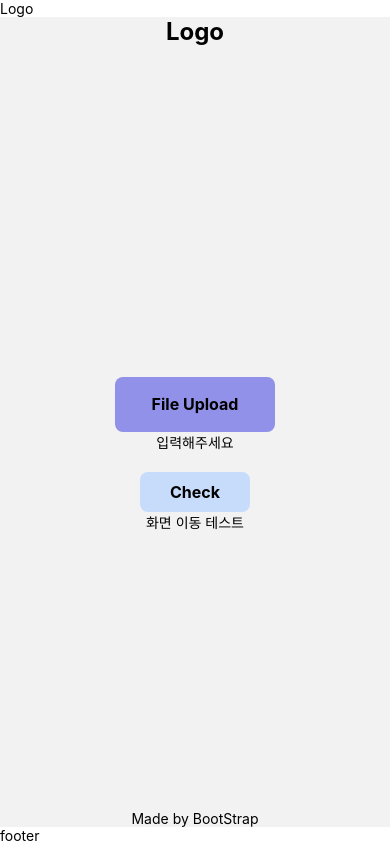
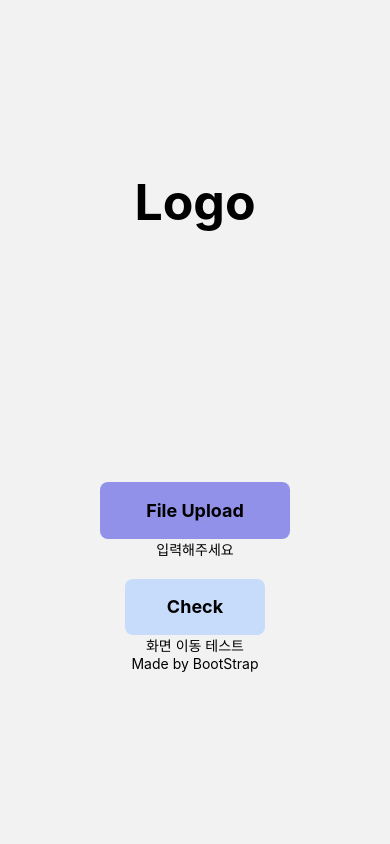
Before and after one commit to simple0710/React-Native-MBTI-Project, a React Native app: screen /Home in a window 390 px wide. Built offline with nearby package versions, Linux system fonts and the light colour scheme.

Commit message:
graph, main
graph add, main page place update

```diff
--- a/component/App.js
+++ b/component/App.js
@@ -6,16 +6,17 @@ import { NavigationContainer } from "@react-navigation/native";
 import { createNativeStackNavigator } from "@react-navigation/native-stack";
 import HomeScreen from "./HomeScreen";
 import ResultScreen from "./ResultScreen";
+import main from "./styles/main-s";
 
 const Stack = createNativeStackNavigator();
 
 function App() {
   return (
     <>
-      <NavigationContainer>
-        <View>
+      <NavigationContainer style={main.container}>
+        {/* <View >
           <Text>Logo</Text>
-        </View>
+        </View> */}
         <Stack.Navigator initialRouteName="Login">
           <Stack.Screen
             name="Home"
@@ -28,19 +29,9 @@ function App() {
             options={{ headerShown: false }}
           />
         </Stack.Navigator>
-        <View>
-          <Text>footer</Text>
-        </View>
       </NavigationContainer>
     </>
   );
 }
-const styles = StyleSheet.create({
-  container: {
-    alignItems: "center",
-    justifyContent: "center",
-    textAlign: "center",
-  },
-});
 
 export default App;
--- a/component/HomeScreen.js
+++ b/component/HomeScreen.js
@@ -1,7 +1,9 @@
 import React, { useState } from "react";
-import { StyleSheet, Text, View, TouchableOpacity } from "react-native";
+import { StyleSheet, Text, View, TouchableOpacity, Dimensions } from "react-native";
 import DocumentPicker from "react-native-document-picker";
 import axios from "axios";
+import text from "./styles/text-s";
+import button from "./styles/button-s";
 
 function HomeScreen({ navigation }) {
   const [testValue, setTestValue] = useState("");
@@ -98,7 +100,6 @@ function HomeScreen({ navigation }) {
         <View style={styles.maincontainer}>
           {/* 파일 업로드 */}
           <TouchableOpacity
-            title="File Upload"
             onPress={pickFile}
             style={StyleSheet.compose(styles.button, button.upload)}
           >
@@ -134,25 +135,22 @@ function HomeScreen({ navigation }) {
 // css
 const styles = StyleSheet.create({
   container: {
-    flex: 1,
     alignItems: "center",
     justifyContent: "center",
     textAlign: "center",
     height: "100%",
   },
   maincontainer: {
-    flex: 10,
     // margin: "auto",
     alignItems: "center",
     justifyContent: "center",
     textAlign: "center",
   },
   title: {
-    flex: 1,
+    marginBottom: 250,
     textAlign: "center",
-    fontSize: 24,
+    fontSize: 50,
     fontWeight: "bold",
-    marginBottom: 10,
   },
   button: {
     borderRadius: 8,
@@ -169,30 +167,4 @@ const view = StyleSheet.create({
   },
 });
 
-const text = StyleSheet.create({
-  upload: {
-    flex: 1,
-    textAlign: "center",
-    fontSize: 16,
-    fontWeight: "bold",
-  },
-  check: {
-    flex: 1,
-  },
-});
-const button = StyleSheet.create({
-  upload: {
-    height: 55,
-    width: 160,
-    backgroundColor: "#9191E9",
-  },
-  check: {
-    marginTop: 20,
-    height: 40,
-    width: 110,
-
-    backgroundColor: "#C7DBFB",
-  },
-});
-
 export default HomeScreen;
--- a/component/ResultScreen.js
+++ b/component/ResultScreen.js
@@ -1,12 +1,77 @@
 import React from "react";
-import { View, Text } from "react-native";
+import { StyleSheet, View, Text, Dimensions } from "react-native";
+import { BarChart, Chart} from "react-native-chart-kit";
+import main from "./styles/main-s";
 
 function ResultScreen() {
+  const data = {
+    labels: ['INFP', 'ISFP', 'INTP', 'ESFP', 'ENTP', 'ENTJ', 'INTP'],
+    datasets: [
+      {
+        data: [70, 10, 5, 5, 5, 4, 1],
+      },
+    ],
+    decimalPlaces: 0,
+
+  };
+
+
+  const chartConfig = {
+    backgroundGradientFrom: '#ffffff',
+    backgroundGradientTo: '#ffffff',
+    // backgroundGradient: "white",
+    decimalPlaces: 0, // 소수점 자릿수
+    color: (opacity = 1) => `rgba(26, 147, 111, ${opacity})`, // 막대 색상
+    labelColor: (opacity = 1) => `rgba(0, 0, 0, ${opacity})`, // 라벨 텍스트 색상
+    strokeWidth: 2, // 막대 두께
+    barPercentage: 0.5, // 막대 너비
+    withHorizontalLabels: false,
+  };
   return (
+    <>
+    <Text>Logo</Text>
+    <Text>result</Text>
+    <View style={main.container}>
+      <Text>▶Toggle</Text>
+      <BarChart
+        data={data}
+        width={Dimensions.get('window').width}
+        height={250}
+        chartConfig={chartConfig}
+        fromZero={true} // 0부터 시작
+        showBarTops={false} // 더 잘 보이게 하는 바 삭제
+        // withInnerLines= {false} // 점선 삭제
+        // withHorizontalLabels={false} // y 라벨 숨기기
+        showValuesOnTopOfBars={true} // 그래프 상단 퍼센트 표시
+        />
+    </View>
     <View>
-      <Text>Sign Up Screen</Text>
+      <Text>▶Toggle</Text>
+      <BarChart
+        data={data}
+        width={Dimensions.get('window').width}
+        height={250}
+        chartConfig={chartConfig}
+        fromZero={true} // 0부터 시작
+        showBarTops={false} // 더 잘 보이게 하는 바 삭제
+        // withInnerLines= {false} // 점선 삭제
+        // withHorizontalLabels={false} // y 라벨 숨기기
+        showValuesOnTopOfBars={true} // 그래프 상단 퍼센트 표시
+        />
     </View>
+
+
+    </>
+
   );
 }
 
+const styles = StyleSheet.create({
+  container: {
+    // backgroundColor: '#F5FCFF',
+    alignItems: 'center',
+    justifyContent: 'center',
+    textAlign: "center",
+  },
+});
 export default ResultScreen;
--- /dev/null
+++ b/component/styles/button-s.js
@@ -0,0 +1,18 @@
+import { StyleSheet, Dimensions } from "react-native";
+
+const button = StyleSheet.create({
+  upload: {
+    height: Dimensions.get('window').height * 1 / 15,
+    width: Dimensions.get('window').width - 200,
+    backgroundColor: "#9191E9",
+  },
+  check: {
+    marginTop: 20,
+    height: Dimensions.get('window').height * 1 / 15,
+    width: Dimensions.get('window').width - 250,
+
+    backgroundColor: "#C7DBFB",
+  },
+})
+
+export default button;
--- /dev/null
+++ b/component/styles/main-s.js
@@ -0,0 +1,19 @@
+import { StyleSheet } from "react-native";
+
+const main = StyleSheet.create({
+  container: {
+    alignItems: "center",
+    justifyContent: "center",
+    textAlign: "center",
+    backgroundColor: "red",
+  },
+  flex_container: {
+    flex: 1,
+    alignItems: "center",
+    justifyContent: "center",
+    textAlign: "center",
+    backgroundColor: "red",
+  }
+})
+
+export default main;
--- /dev/null
+++ b/component/styles/text-s.js
@@ -0,0 +1,15 @@
+import { StyleSheet } from "react-native";
+
+const text = StyleSheet.create({
+  upload: {
+    flex: 1,
+    textAlign: "center",
+    fontSize: 18,
+    fontWeight: "bold",
+  },
+  check: {
+    flex: 1,
+  },
+})
+
+export default text;
--- a/package.json
+++ b/package.json
@@ -20,10 +20,12 @@
     "metro-react-native-babel-preset": "^0.76.3",
     "react": "18.2.0",
     "react-native": "0.71.7",
+    "react-native-chart-kit": "^6.12.0",
     "react-native-document-picker": "^8.2.0",
     "react-native-fs": "^2.20.0",
     "react-native-safe-area-context": "^4.5.2",
-    "react-native-screens": "^3.20.0"
+    "react-native-screens": "^3.20.0",
+    "react-native-svg": "^13.9.0"
   },
   "devDependencies": {
     "@babel/core": "^7.20.0"
```
Also changed, not shown: component/ResultScreen copy.js (added, +48 -0 lines), component/styles/area-s.js (added, +12 -0 lines), component/styles/graph-s.js (added, +7 -0 lines), 2 other files (tests, documents, lock files or other folders).
